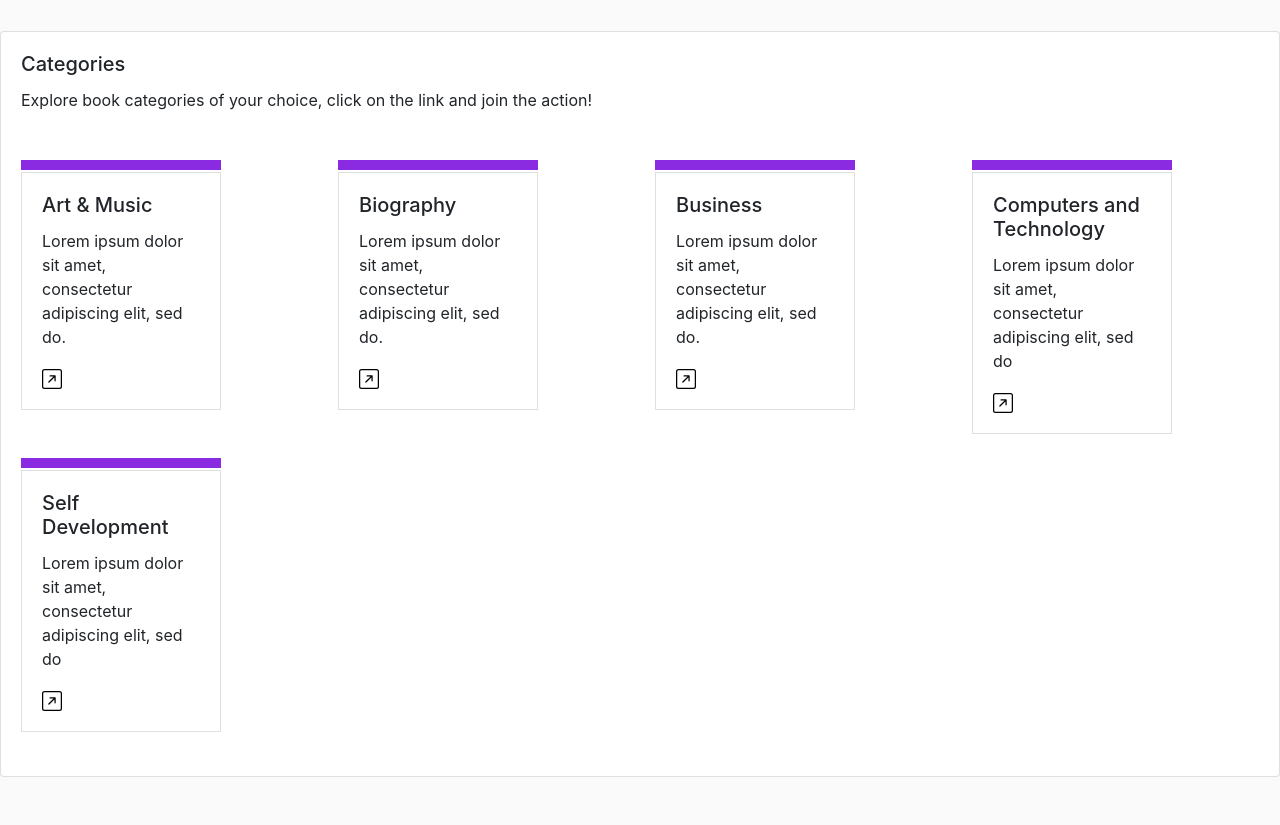
After one commit to iyinolu/Book-Conversations, a Django app: page / in a window 1280 px wide. The commit adds this page. Shown: the part 957-1782 px from the top of the page. Run offline with Django 3.2, Linux system fonts and the light colour scheme; data comes from the database, SQL or seed files in the repository; both versions use the stored data as it was after the commit; some libraries are stand-ins or nearby versions.

```diff
--- a/app_config/settings.py
+++ b/app_config/settings.py
@@ -150,6 +150,6 @@ MEDIA_URL = '/media/'
 
 CRISPY_TEMPLATE_PACK = 'bootstrap4'
 
-LOGIN_REDIRECT_URL = 'landing-page'
+LOGIN_REDIRECT_URL = 'show-category'
 
 LOGIN_URL = 'login-view'
--- a/books/models.py
+++ b/books/models.py
@@ -19,7 +19,7 @@ class Author(models.Model):
     first_name = models.CharField(max_length=10)
     last_name = models.CharField(max_length=10)
     email = models.EmailField()
-    profile_image = models.ImageField(default='default.png', upload_to='auuthor_pictures')
+    profile_image = models.ImageField(default='default.png', upload_to='author_pictures')
 
     def __str__(self):
         return f'Author: {self.first_name}'
@@ -34,6 +34,7 @@ class Category(models.Model):
     class Meta:
         verbose_name_plural = 'Category'
 
+
 class Book(models.Model):
     posted_by = models.OneToOneField(User, on_delete=models.deletion.DO_NOTHING, null=True)
     title = models.CharField(max_length=100)
@@ -41,6 +42,7 @@ class Book(models.Model):
     publisher = models.ForeignKey(Publisher, blank=True, null=True, on_delete=models.SET_NULL)
     date_posted = models.DateTimeField(default=timezone.now)
     category = models.ForeignKey(Category, blank=True, null=True, on_delete=models.SET_NULL, verbose_name='Category')
+    book_thumbnail = models.ImageField(default='default.png', upload_to='book_pictures')
 
     def __str__(self):
         return f'Book: {self.title}'
--- a/books/templates/books/category_display.html
+++ b/books/templates/books/category_display.html
@@ -4,7 +4,7 @@
         {% for category in categories %}
         <div class="col-3">
             <div class="container mt-4">
-                <div class="card" style="width: auto">
+                <div class="card rounded-0" style="width: auto">
                     <img height=200px width=20rem class="card-img-top p-2"src="/media/category_picture/big sur.jpg">
                     <div class="card-body">
                         <h5 class="card-title">{{ category.category_name }}</h5>
--- /dev/null
+++ b/books/templates/books/homepage.html
@@ -0,0 +1,48 @@
+{% extends "users\base.html" %}
+{% block content %}
+
+    <div class="jumbotron rounded-0 lead__view text-white">
+        <div class="row">
+            <div class="col-md-8 col-sm-6 ml-4">
+                <h1 class="display-4 mt-5 font-weight-normal">Books make humans tick!</h1>
+                <p class="lead">This site wants you to have the best discussion <br>
+                    with your fellow book lovers all around the world</p>
+                <hr class="my-4">
+                <p>Go ahead and explore the categories of your choice and <br> feel free to add a new book your are reading if you can't find them here
+                </p>
+            </div>
+            <!-- <div class="col-md-4 col-sm-6">
+                <img height="300px" src="/media/utils/undraw_reading_list_4boi (1).svg" alt="">
+            </div> -->
+        </div>
+    </div>
+</div>
+    <div class="container-flex mt-4 category-block">
+        <div class="card mb-5" style="width: auto">
+            <div class="card-body">
+                <div class="mb-5">
+                    <h5 class="card-title">Categories</h5>
+                    <p class="card-text">Explore book categories of your choice, click on the link and join the action!</p>
+                </div>
+                <div class="row cate-options-div">
+                    {% for category in categories %}
+                        <div class="col-md-3 col-sm-4 mb-4">
+                            <div class="color-label"></div>
+                            <div class="card category-block" style="width: 200px">
+                                <div class="card-body">
+                                    <h5 class="card-title">{{ category.category_name }}</h5>
+                                    <p class="card-text">{{ category.description }}</p>
+                                    <a href="#" >
+                                        <svg xmlns="http://www.w3.org/2000/svg" width="20" height="20" color='black' fill="currentColor" class="bi bi-arrow-up-right-square" viewBox="0 0 16 16">
+                                            <path fill-rule="evenodd" d="M15 2a1 1 0 0 0-1-1H2a1 1 0 0 0-1 1v12a1 1 0 0 0 1 1h12a1 1 0 0 0 1-1V2zM0 2a2 2 0 0 1 2-2h12a2 2 0 0 1 2 2v12a2 2 0 0 1-2 2H2a2 2 0 0 1-2-2V2zm5.854 8.803a.5.5 0 1 1-.708-.707L9.243 6H6.475a.5.5 0 1 1 0-1h3.975a.5.5 0 0 1 .5.5v3.975a.5.5 0 1 1-1 0V6.707l-4.096 4.096z"/>
+                                        </svg>
+                                    </a>
+                                </div>
+                            </div>
+                        </div>
+                    {% endfor %}
+                </div>
+            </div>
+        </div>
+    </div>
+{% endblock content %}
--- a/books/urls.py
+++ b/books/urls.py
@@ -5,7 +5,8 @@ from . import views
 
 urlpatterns = [
     path('meta/', display_meta, name='meta-info'),
-    path('category-add/', add_category, name='add_category'),
-    path('category-show/', show_category, name='show_category'),
+    path('category-add/', add_category, name='add-category'),
+    path('', show_category, name='show-category'),
     path('test_bookform/', views.BookCreateView.as_view(), name='test_book'),
+    path('test_showbook/', views.test_showbook)
 ]
--- a/books/views.py
+++ b/books/views.py
@@ -28,7 +28,6 @@ def add_category(request):
             form.save()
             return redirect('landing-page')
 
-
     form = CreateCategoryForm()
     return render(request, 'books/create_category.html', {'form': form})
 
@@ -36,16 +35,13 @@ def show_category(request):
     categories = Category.objects.all()
     context = {'categories': categories}
 
-    return render(request, 'books/category_display.html', context)
+    return render(request, 'books/homepage.html', context)
 
 def test_bookform(request):
     form = BookForm()
     context = {'author':form}
 
     return render(request, 'books/test_bookform.html', context)
-
-
-
 
 class BookCreateView(CreateView):
     model = models.Book
@@ -55,3 +51,6 @@ class BookCreateView(CreateView):
     def form_valid(self, form):
         form.instance.posted_by = self.request.user
         return super().form_valid(form)
+
+def test_showbook(request):
+    return render(request, 'books/test_showbook.html', context={'n':range(10)})
--- a/users/models.py
+++ b/users/models.py
@@ -9,14 +9,14 @@ class Profile(models.Model):
                                          upload_to='profile_pictures')
 
     def __str__(self):
-        return f'Profile: {self.user}'
+        return f'Profile: {self.user.username}'
 
     def save(self, *args, **kwargs):
         super().save(*args, **kwargs)
 
         img = Image.open(self.profile_picture.path)
         if img.height > 300 or img.width > 300:
-            size = (img.height, img.width)
+            size = (300, 300)
             img.thumbnail = size
             img.save(self.profile_picture.path,
                     optimize=True,
--- a/users/static/users/styles.css
+++ b/users/static/users/styles.css
@@ -1,3 +1,8 @@
+html::-webkit-scrollbar {
+    width: 0 !important;
+    display: none;
+    }
+
 body {
     background: rgb(250, 250, 250) !important;
 }
@@ -9,6 +14,7 @@ body {
 
 .navbar-custom {
     position: relative;
+    background: #6E619D;
 }
 
 .category-block {
@@ -21,3 +27,22 @@ body {
     background: blueviolet;
     margin-bottom: 2px;
 }
+
+.lead__view {
+    background-image: url('/media/utils/sunset-485016_1920.png');
+    background-size: cover;
+    min-height: 900px;
+    min-width: 300px;
+}
+
+.lead__view.h1.p {
+    color: white;
+}
+
+.jumbo__custom {
+    border-radius: 0% !important;
+}
+
+/* .cate-options-div {
+    background: #00AC96;
+} */
--- a/users/templates/users/base.html
+++ b/users/templates/users/base.html
@@ -11,8 +11,8 @@
         {{ form.media.css }}
     </head>
     <body>
-        <header class="header">
-            <nav class="navbar navbar-expand-lg navbar-dark bg-dark navbar-custom">
+        <header>
+            <nav class="navbar navbar-expand-lg navbar-dark navbar-custom">
                 <div class="container">
                     <a class="navbar-brand" href="#">BookStoreApp</a>
                     <button class="navbar-toggler custom-toggler" type="button" data-toggle="collapse" data-target="#navbarNav" aria-controls="navbarNav" aria-expanded="false" aria-label="Toggle navigation">
@@ -21,21 +21,34 @@
                     <div class="collapse navbar-collapse" id="navbarNav">
                         <ul class="navbar-nav ml-auto">
                             <li class="nav-item">
-                            <a class="nav-link" href="#">About</a>
+                                <a class="nav-link" href="#">Search</a>
                             </li>
                             <li class="nav-item">
-                            <a class="nav-link" href="#">Shop</a>
+                                <a class="nav-link" href="#">Explore</a>
+                            </li>
+
+                        {% if user.is_authenticated %}
+                            <li class="nav-item">
+                                <a class="nav-link" href="{% url 'logout-view' %}">Logout</a>
                             </li>
                             <li class="nav-item">
-                            <a class="nav-link" href="#">Explore</a>
+                                <a class="nav-link" href=""><img class ="rounded-circle" width=30px height=30px src="{{ user.profile.profile_picture.url }}" alt=""></a>
                             </li>
+                        {% else %}
+                            <li class="nav-item">
+                                <a class="nav-link" href="{% url 'login-view' %}">Login</a>
+                            </li>
+                            <li class="nav-item">
+                                <a href="{% url 'register-view' %}" class="nav-link">Register</a>
+                            </li>
+                        {% endif %}
                         </ul>
                     </div>
                 </div>
             </nav>
             </div>
         </header>
-        <main class="container-fluid">
+        <main>
             <div class="col-md-12 col-sm-8">
                 {% if messages %}
                     {% for message in messages %}
--- a/users/templates/users/home_temp.html
+++ b/users/templates/users/home_temp.html
@@ -1,6 +1,6 @@
 {% extends "users\base.html" %}
 {% block content %}
-    <div class="jumbotron">
+    <div class="jumbotron rounded-0">
         <h1 class="display-4">Title</h1>
         <p class="lead">Subtitle</p>
         <hr class="my-4">
--- a/users/templates/users/login.html
+++ b/users/templates/users/login.html
@@ -1,8 +1,9 @@
 {% extends "users\base.html" %}
 {% load crispy_forms_tags %}
 {% block content %}
-    <div class="container col-6">
+    <div class="container col-6 mt-4">
         <form action="" method="POST">
+            <h4 class="mb-5">Login</h4>
             <fieldset class="form-group">
                 {% csrf_token %}
                 {{ form|crispy }}
--- a/users/urls.py
+++ b/users/urls.py
@@ -1,10 +1,10 @@
 from django.contrib.auth import views as auth_views
 from django.urls import path
-from .views import register
+from .views import register, logout
 
 urlpatterns = [
     path('register/', register, name='register-view'),
     path('login/', auth_views.LoginView.as_view(template_name='users/login.html'),
-    name='login-view'),
-
+        name='login-view'),
+    path('logout/', logout, name='logout-view')
 ]
--- a/users/views.py
+++ b/users/views.py
@@ -1,5 +1,6 @@
 from django.shortcuts import redirect, render
 from django.contrib import messages
+from django.contrib.auth.views import logout_then_login
 from .forms import *
 
 # Create your views here.
@@ -17,3 +18,6 @@ def register(request):
     else:
         user_form = UserRegisterForm()
     return render(request, "users/register.html", {'user_form':user_form})
+
+def logout(request):
+    return logout_then_login(request)
```
Also changed, not shown: books/templates/books/test_showbook.html (added, +35 -0 lines), db.sqlite3, 1 other file.
